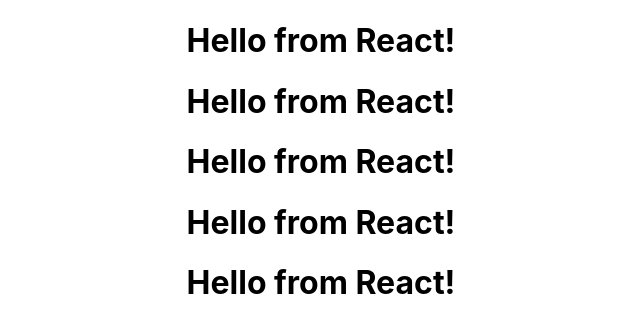
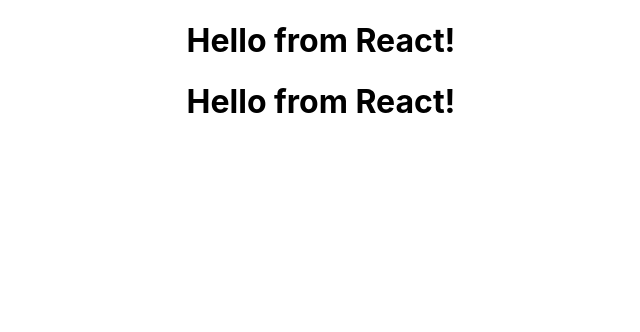
Before and after one commit to conor-timmis/First-React-App, a React (Create React App) app in the folder my-app/: page / in a window 1280 px wide. Shown: the top 332 px of the page, without its empty margins (319-959 px from the left). Built offline with nearby package versions, Linux system fonts and the light colour scheme.

Commit message:
Create FunctionalGreetingWithProps

```diff
--- a/my-app/src/App.js
+++ b/my-app/src/App.js
@@ -1,15 +1,13 @@
 import logo from './logo.svg';
 import './App.css';
 import FunctionalGreeting from './components/FunctionalGreeting';
+import FunctionalGreetingWithProps from './components/FunctionalGreeting';
 
 function App() {
   return (
     <div className="App">
       <FunctionalGreeting />
-      <FunctionalGreeting />
-      <FunctionalGreeting />
-      <FunctionalGreeting />
-      <FunctionalGreeting />
+      <FunctionalGreetingWithProps />
       </div>
   );
 }
```
Also changed, not shown: my-app/src/components/FunctionalGreetingWithProps.js (added, +9 -0 lines).
